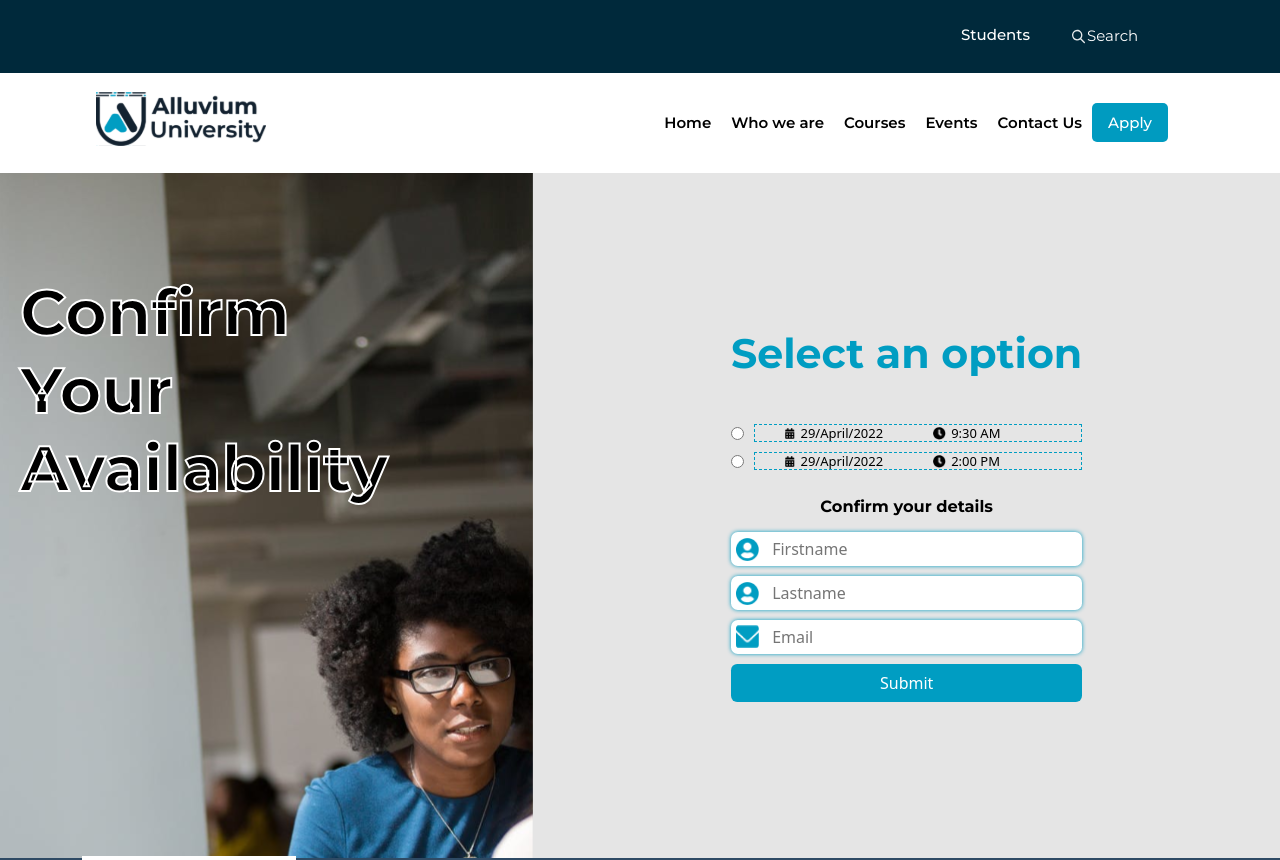
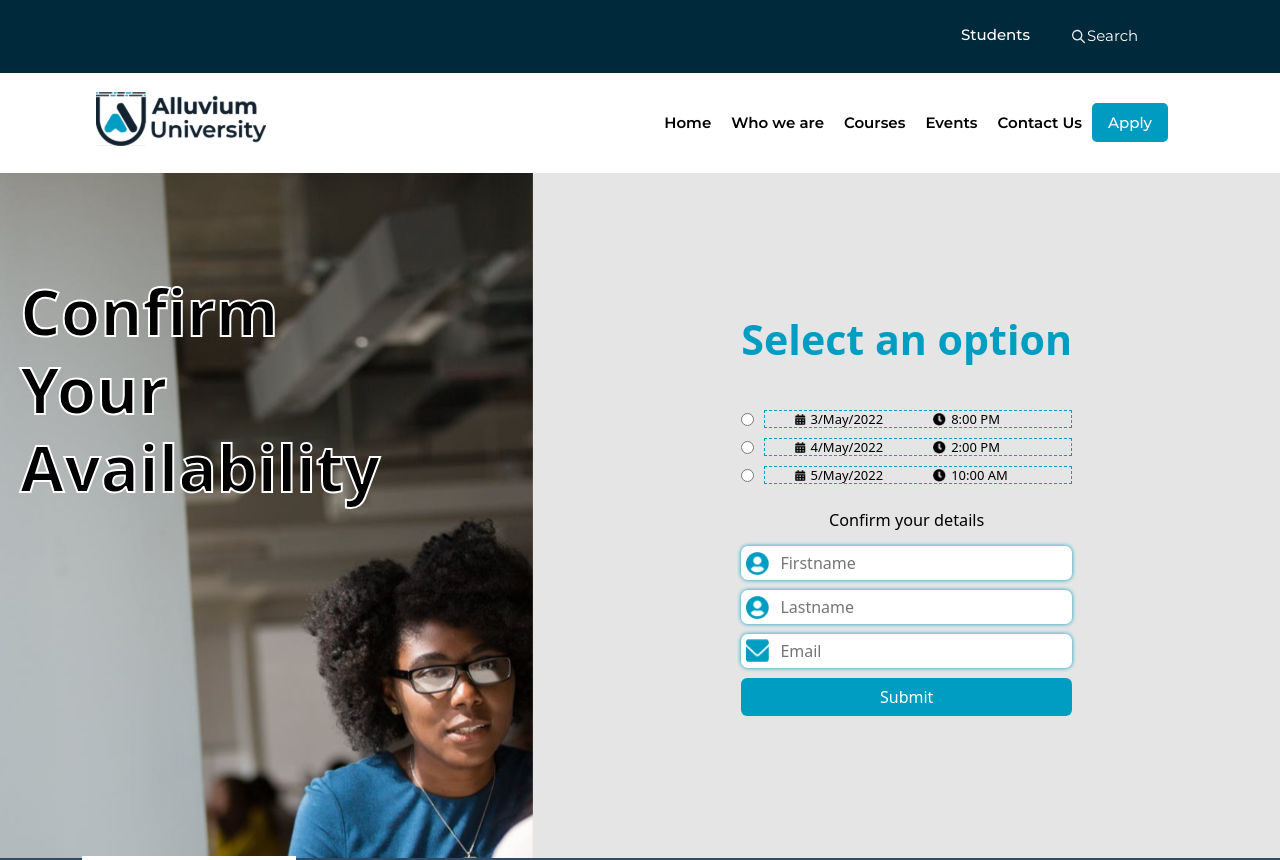
Before and after one commit to Alluvium-Admin/alluvium-university, a Next.js app: page /test-confirmation in a window 1280 px wide. Shown: the top 860 px of the page. Built offline with nearby package versions, Linux system fonts and the light colour scheme.

Commit message:
updated test-availability options

```diff
--- a/pages/_app.tsx
+++ b/pages/_app.tsx
@@ -1,6 +1,6 @@
+// import '../styles/globals.css';
+import 'bootstrap/dist/css/bootstrap.min.css';
 import '../styles/globals.css';
-import 'bootstrap/dist/css/bootstrap.min.css';
-// import '../styles/globals.css';
 // import 'bootstrap/dist/js/bootstrap';
 import Script from 'next/script';
 // import type { AppProps } from 'next/app'
--- a/pages/test-confirmation/index.tsx
+++ b/pages/test-confirmation/index.tsx
@@ -14,26 +14,27 @@ type IAvailabilityOption = {
 }
 
 const availabilityOptions: IAvailabilityOption[] = [
+    {
+        date: '3/May/2022',
+        time: '8:00 PM'
+    },
+    {
+        date: '4/May/2022',
+        time: '2:00 PM'
+    },
+    {
+        date: '5/May/2022',
+        time: '10:00 AM'
+    }
+    // ,
     // {
-    //     date: '26/April/2022',
-    //     time: '7:00 PM'
+    //     date: '29/April/2022',
+    //     time: '9:30 AM'
     // },
     // {
-    //     date: '27/April/2022',
-    //     time: '10:30 AM'
+    //     date: '29/April/2022',
+    //     time: '2:00 PM'
     // },
-    // {
-    //     date: '27/April/2022',
-    //     time: '8:00 PM'
-    // },
-    {
-        date: '29/April/2022',
-        time: '9:30 AM'
-    },
-    {
-        date: '29/April/2022',
-        time: '2:00 PM'
-    },
 ]
 
 
--- a/styles/Home.module.css
+++ b/styles/Home.module.css
@@ -10,6 +10,11 @@
   /* background-color: #0070f3; */
   min-height: 100vh;
   padding: 0;
+}
+
+h1,h2,h3,h4,h5,h6{
+	font-family: "Montserrat" !important;
+	font-weight: 700 !important;
 }
 
 .footer {
--- a/styles/globals.css
+++ b/styles/globals.css
@@ -8,10 +8,6 @@ body {
     Ubuntu, Cantarell, Fira Sans, Droid Sans, Helvetica Neue, sans-serif;
 }
 
-h1,h2,h3,h4,h5,h6{
-	font-family: "Montserrat" !important;
-	font-weight: 700 !important;
-}
 
 a {
   color: inherit;
```
